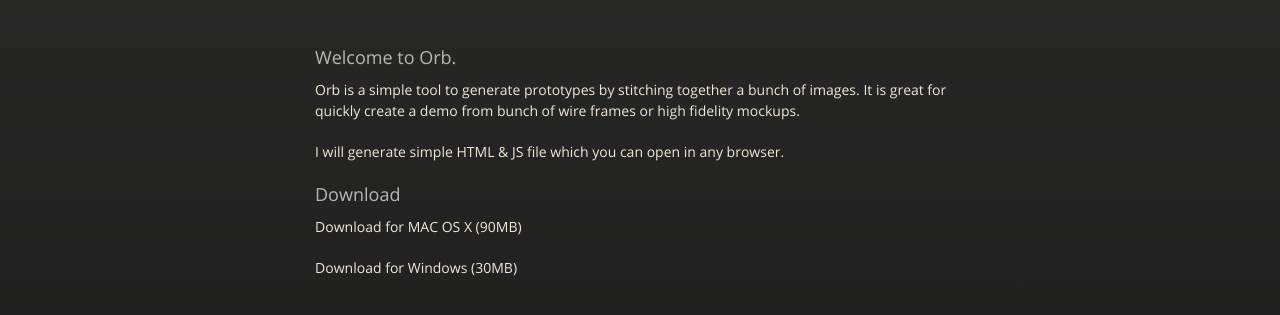
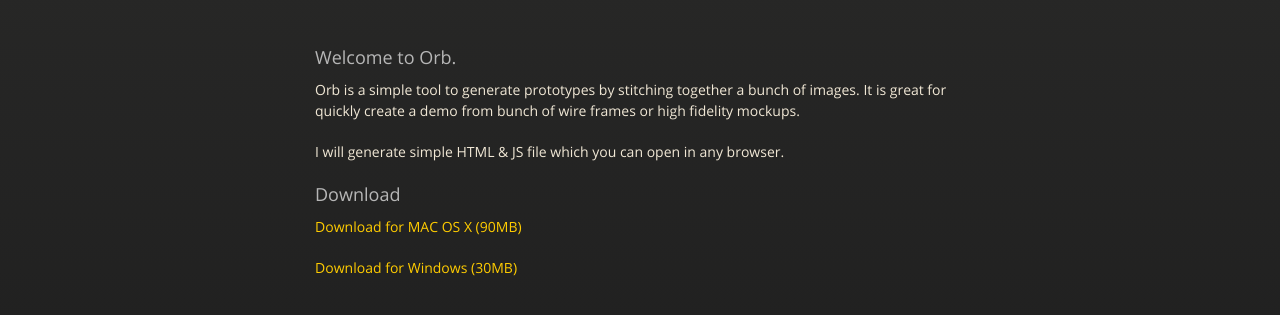
Before and after one commit to skeep/orb, a plain HTML site: page index.html in a window 1280 px wide. Shown: the part 189-504 px from the top of the page. Drawn offline with nearby package versions, Linux system fonts and the light colour scheme.

```diff
--- a/index.html
+++ b/index.html
@@ -48,9 +48,9 @@
 <h3>
 <a name="download" class="anchor" href="#download"><span class="octicon octicon-link"></span></a>Download</h3>
 
-<p>Download for MAC OS X (90MB)</p>
+<p><a href="https://www.dropbox.com/sh/ydh80tabzbwcxdk/6OV3MW0f2P">Download for MAC OS X (90MB)</a></p>
 
-<p>Download for Windows (30MB)</p>
+<p><a href="https://www.dropbox.com/s/2yg1o7c02d20xht/Orb.zip">Download for Windows (30MB)</a></p>
       </section>
 
     </div>
--- a/params.json
+++ b/params.json
@@ -1 +1 @@
-{"name":"Orb","tagline":"","body":"### Welcome to Orb.\r\nOrb is a simple tool to generate prototypes by stitching together a bunch of images. It is great for quickly create a demo from bunch of wire frames or high fidelity mockups.\r\n\r\nI will generate simple HTML & JS file which you can open in any browser.\r\n\r\n###Download\r\n\r\nDownload for MAC OS X (90MB)\r\n\r\nDownload for Windows (30MB)","google":"","note":"Don't delete this file! It's used internally to help with page regeneration."}
+{"name":"Orb","tagline":"","body":"### Welcome to Orb.\r\nOrb is a simple tool to generate prototypes by stitching together a bunch of images. It is great for quickly create a demo from bunch of wire frames or high fidelity mockups.\r\n\r\nI will generate simple HTML & JS file which you can open in any browser.\r\n\r\n###Download\r\n\r\n[Download for MAC OS X (90MB)](https://www.dropbox.com/sh/ydh80tabzbwcxdk/6OV3MW0f2P)\r\n\r\n[Download for Windows (30MB)](https://www.dropbox.com/s/2yg1o7c02d20xht/Orb.zip)","google":"","note":"Don't delete this file! It's used internally to help with page regeneration."}
```
